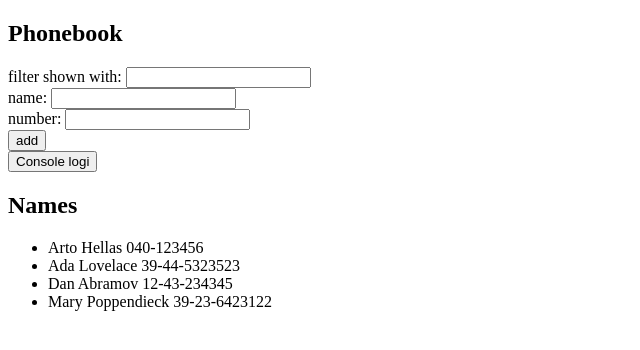
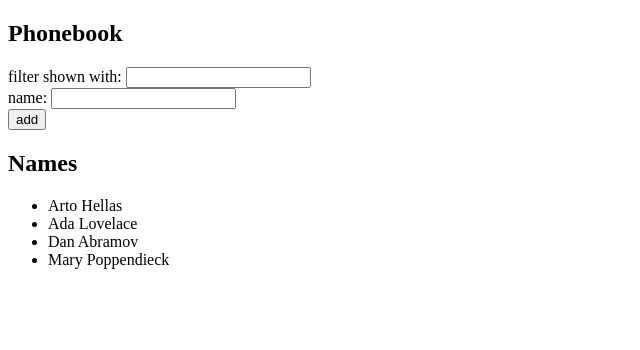
Before and after one commit to BigDsaur/Full-Stack-open-0_1_2, a React (Vite) app: page / in a window 1280 px wide. Shown: the top 350 px of the page, without its empty margins (0-640 px from the left). Built offline with nearby package versions, Linux system fonts and the light colour scheme.

Commit message:
Puhelinluettelo 2.10.

```diff
--- a/src/App.jsx
+++ b/src/App.jsx
@@ -1,4 +1,5 @@
 import { useState } from 'react'
+import Phonebook from './components/Phonebook'
 
 const App = () => {
   const [persons, setPersons] = useState([
@@ -9,78 +10,33 @@ const App = () => {
   ])
 
   const [newName, setNewName] = useState('')
-  const [newNumber, setNewNumber] = useState('')
   const [filter, setFilter] = useState('')
 
   const addName = (event) => {
     event.preventDefault()
 
     const nameExists = persons.some(person => person.name === newName)
-
     if (nameExists) {
       alert(`${newName} is already added to the phonebook`)
       return
-  }
-
-    if (newName === '') {
-      alert(`you cannot add an empty name`)
-      return
     }
 
-    const nameObject  = {
-      name: newName,
-      number: newNumber
-    }
-
+    const nameObject = { name: newName }
     setPersons(persons.concat(nameObject))
     setNewName('')
-    setNewNumber('')
   }
-
-  const handleNameChange = (event) => {
-    setNewName(event.target.value)
-  }
-
-  const handleNumberChange = (event) => {
-    setNewNumber(event.target.value)
-  }
-
-  const handleFilterChange = (event) => {
-    setFilter(event.target.value)
-  }
-
-  const logPersons = () => {
-    persons.forEach((person, index) => {
-      console.log(index, person.name, person.number)
-    })
-  }
-
-  const filteredPersons = persons.filter(person =>
-    person.name.toLowerCase().includes(filter.toLowerCase())
-  )
 
   return (
     <div>
       <h2>Phonebook</h2>
-
-      <div>filter shown with: <input value={filter} onChange={handleFilterChange} /></div>
-
-      <form onSubmit={addName}>
-        <div> name:  <input value={newName} onChange={handleNameChange} /> </div>
-        <div> number: <input value={newNumber} onChange={handleNumberChange}/></div>
-        <div>
-          <button type="submit">add</button>
-        </div>
-      </form>
-
-      <button onClick={logPersons}>Console logi</button>
-
-      <h2>Names</h2>
-      <ul>
-        {filteredPersons.map((person, index) => (
-          <li key={index}>{person.name} {person.number}</li>
-        ))}
-      </ul>
+      <Phonebook
+        persons={persons}
+        newName={newName}
+        filter={filter}
+        onNameChange={(e) => setNewName(e.target.value)}
+        onFilterChange={(e) => setFilter(e.target.value)}
+        onAddName={addName}
+      />
     </div>
   )
 }
--- /dev/null
+++ b/src/components/Phonebook.jsx
@@ -0,0 +1,38 @@
+const Phonebook = ({
+  persons,
+  newName,
+  filter,
+  onNameChange,
+  onFilterChange,
+  onAddName
+}) => {
+  const filteredPersons = persons.filter(person =>
+    person.name.toLowerCase().includes(filter.toLowerCase())
+  )
+
+  return (
+    <div>
+      <div>
+        filter shown with: <input value={filter} onChange={onFilterChange} />
+      </div>
+
+      <form onSubmit={onAddName}>
+        <div>
+          name: <input value={newName} onChange={onNameChange} />
+        </div>
+        <div>
+          <button type="submit">add</button>
+        </div>
+      </form>
+
+      <h2>Names</h2>
+      <ul>
+        {filteredPersons.map((person, index) => (
+          <li key={index}>{person.name}</li>
+        ))}
+      </ul>
+    </div>
+  )
+}
+
+export default Phonebook
```
